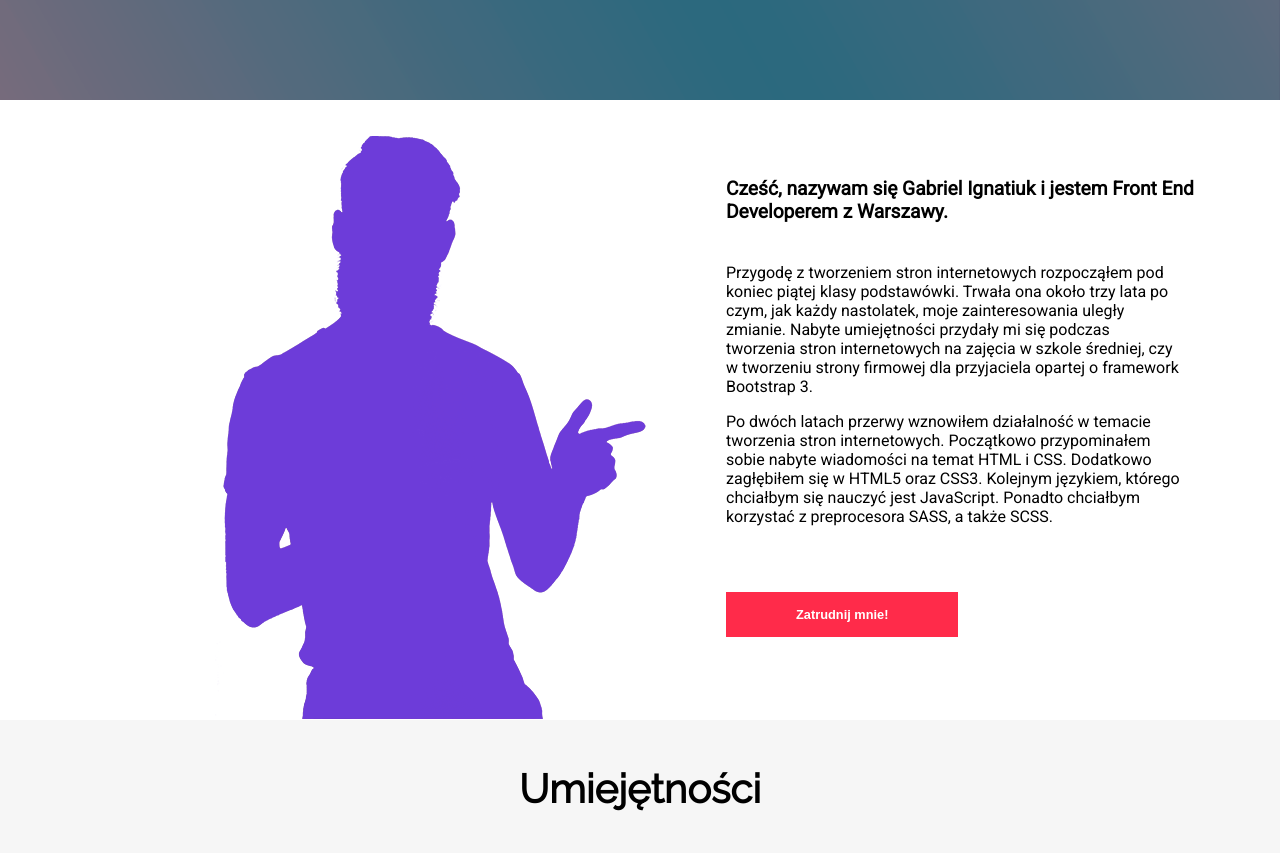
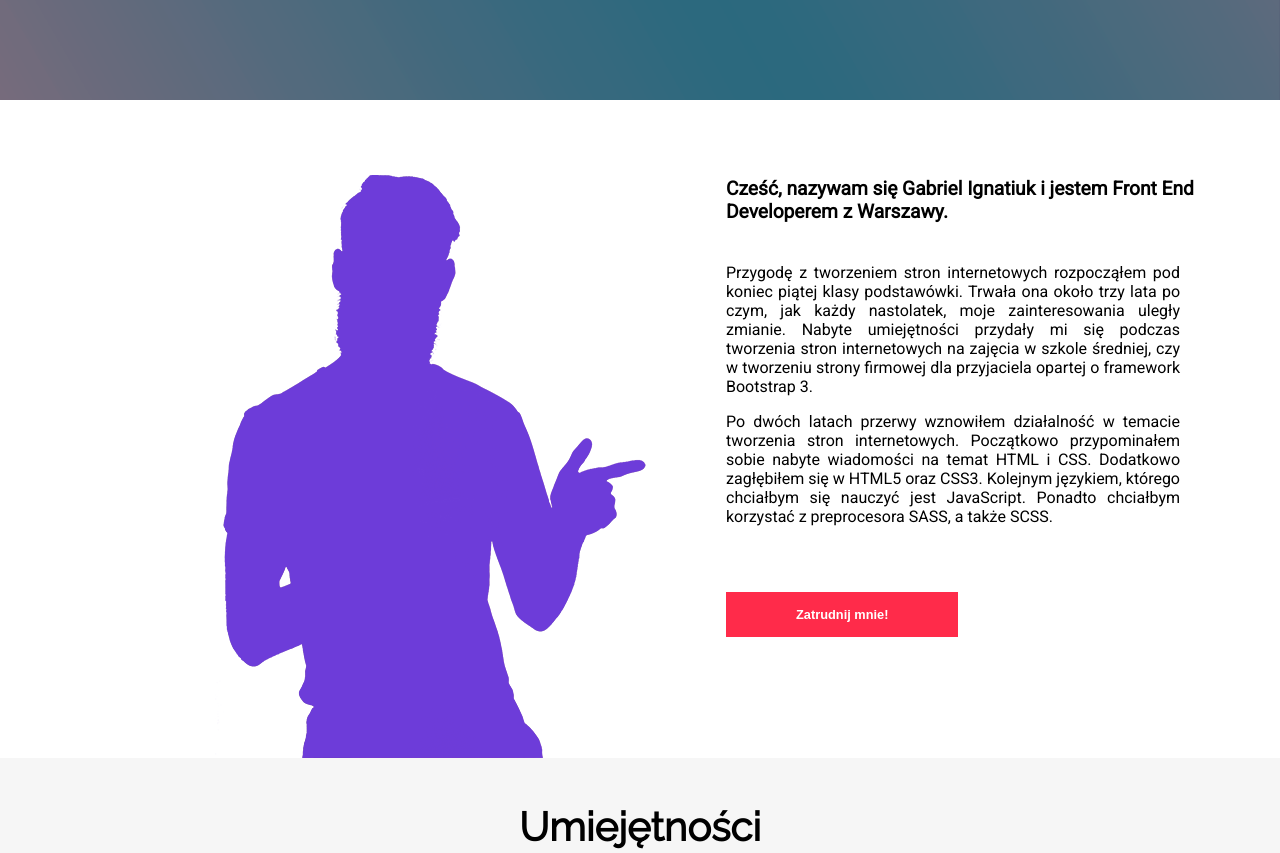
Before and after one commit to malikowy/portfolio-page, a plain HTML site: page index.html in a window 1280 px wide. Shown: the part 560-1413 px from the top of the page. Drawn offline with Linux system fonts and the light colour scheme; some packages are replaced by stand-ins of ours.

Commit message:
adjusted 768px resolution view, P {justify}

```diff
--- a/custom.css
+++ b/custom.css
@@ -157,6 +157,7 @@ header {
 
 .about p {
     margin-right: 235px;
+    text-align: justify;
 }
 
 .about button {
@@ -525,13 +526,13 @@ footer .fa:hover {
         margin-right: 6%
     }
     .about {
-        height: 620px;
+        height: 658px;
     }
     .about img {
         float: left;
         margin-left: 215px;
         margin-right: 80px;
-        margin-top: 36px;
+        margin-top: 75px;
     }
     .about h3 {
         margin-top: 0px;
@@ -539,6 +540,7 @@ footer .fa:hover {
     }
     .about p {
         margin-right: 100px;
+        text-align: justify;
     }
     .about button {
         margin-top: 50px;
```
